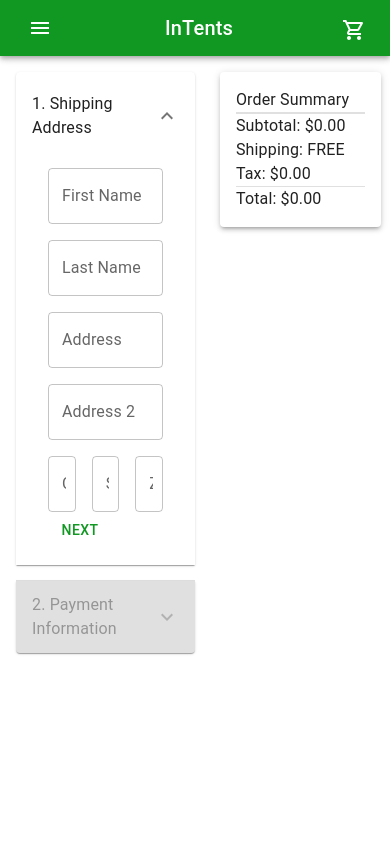
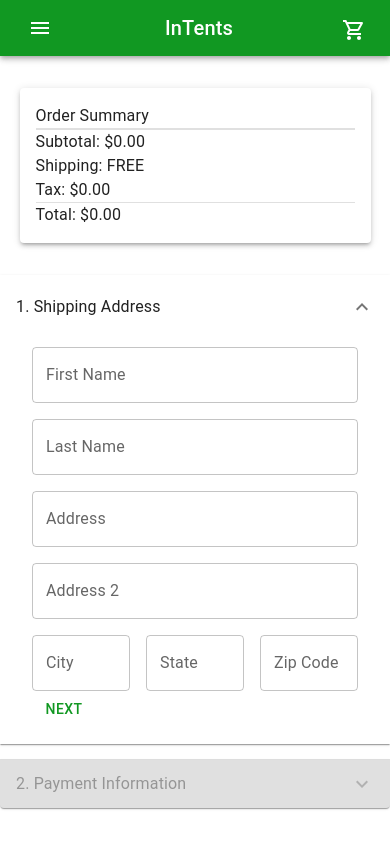
Before and after one commit to kitsi/InTents, a React (Create React App) app in the folder client-side/: page /checkout in a window 390 px wide. Built offline with nearby package versions, Linux system fonts and the light colour scheme.

Commit message:
Updated checkout page to change layout based on screen size using material ui media query.

```diff
--- a/client-side/src/components/CheckoutPage/CheckoutPage.jsx
+++ b/client-side/src/components/CheckoutPage/CheckoutPage.jsx
@@ -13,6 +13,8 @@ import ExpandMoreIcon from "@mui/icons-material/ExpandMore";
 
 import AddressForm from "./forms/AddressForm";
 import PaymentForm from "./forms/PaymentForm";
+
+import { useMediaQuery } from "@mui/material";
 
 function CheckoutPage() {
   const [paymentDisabled, setPaymentDisabled] = useState(true);
@@ -33,7 +35,12 @@ function CheckoutPage() {
     setExpandedAddress(false);
   };
 
+  const isDesktop = useMediaQuery("(min-width:600px)");
+
   return (
+    <>
+      {/* Desktop View */}
+      {isDesktop ? (
         <Box
           sx={{
             display: "flex",
@@ -72,6 +79,49 @@ function CheckoutPage() {
           </Box>
           <OrderSummary />
         </Box>
+      ) : (
+        // Mobile View
+        <Box
+          sx={{
+            display: "flex",
+            flexDirection: "column",
+            alignItems: "center",
+          }}
+        >
+          <Box
+            sx={{
+              width: "100vw",
+              margin: "1rem",
+            }}
+          >
+            <OrderSummary />
+            <Accordion
+              expanded={expandedAddress}
+              onChange={handleAccordionChange("address")}
+            >
+              <AccordionSummary expandIcon={<ExpandMoreIcon />}>
+                <Typography>1. Shipping Address</Typography>
+              </AccordionSummary>
+              <AccordionDetails>
+                <AddressForm openPaymentAccordion={openPaymentAccordion} />
+              </AccordionDetails>
+            </Accordion>
+            <Accordion
+              expanded={expandedPayment}
+              onChange={handleAccordionChange("payment")}
+              disabled={paymentDisabled}
+            >
+              <AccordionSummary expandIcon={<ExpandMoreIcon />}>
+                <Typography>2. Payment Information</Typography>
+              </AccordionSummary>
+              <AccordionDetails>
+                <PaymentForm />
+              </AccordionDetails>
+            </Accordion>
+          </Box>
+        </Box>
+      )}
+    </>
   );
 }
 
--- a/client-side/src/components/CheckoutPage/OrderSummary/OrderSummary.jsx
+++ b/client-side/src/components/CheckoutPage/OrderSummary/OrderSummary.jsx
@@ -25,7 +25,7 @@ function OrderSummary() {
   return (
     <Box
       sx={{
-        width: "60vw",
+        minWidth: "60vw",
         display: "flex",
         flexDirection: "column",
         alignItems: "center",
```
Lines whose indentation alone changed are shown as unchanged.
